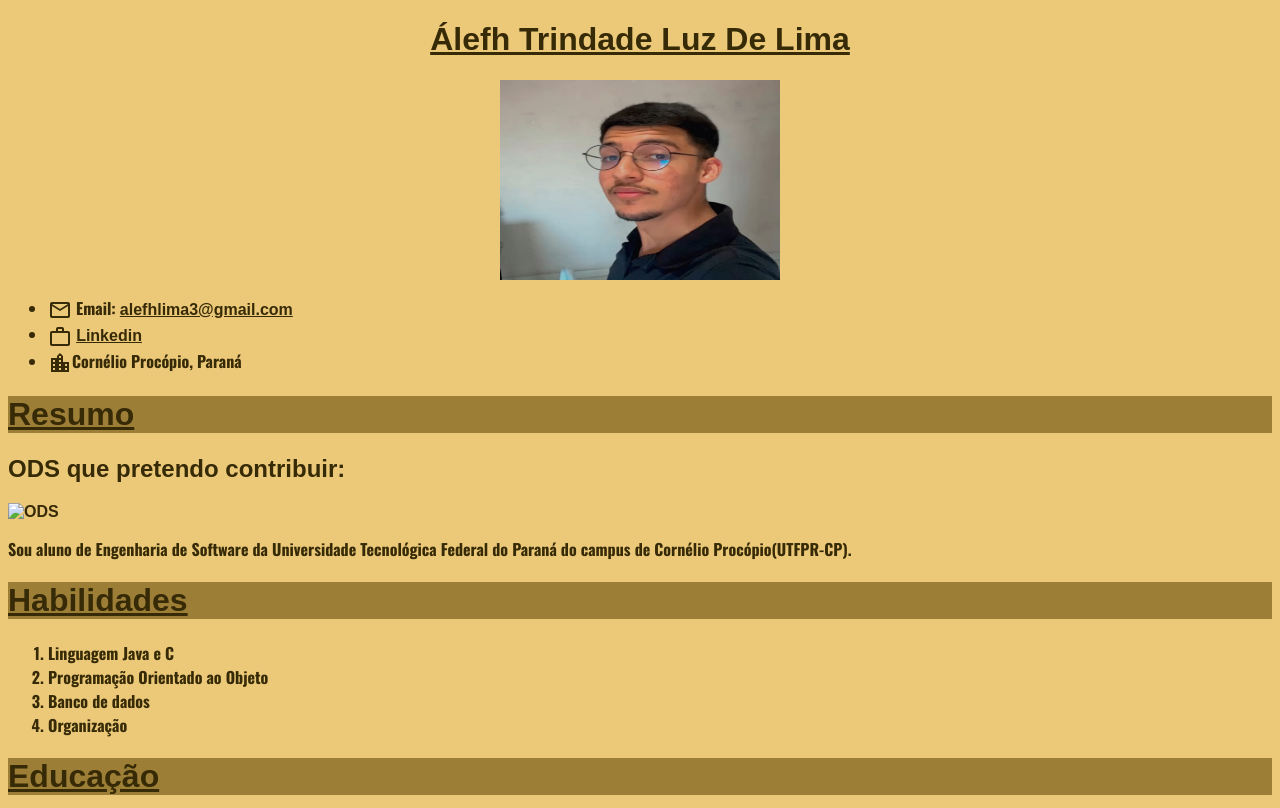
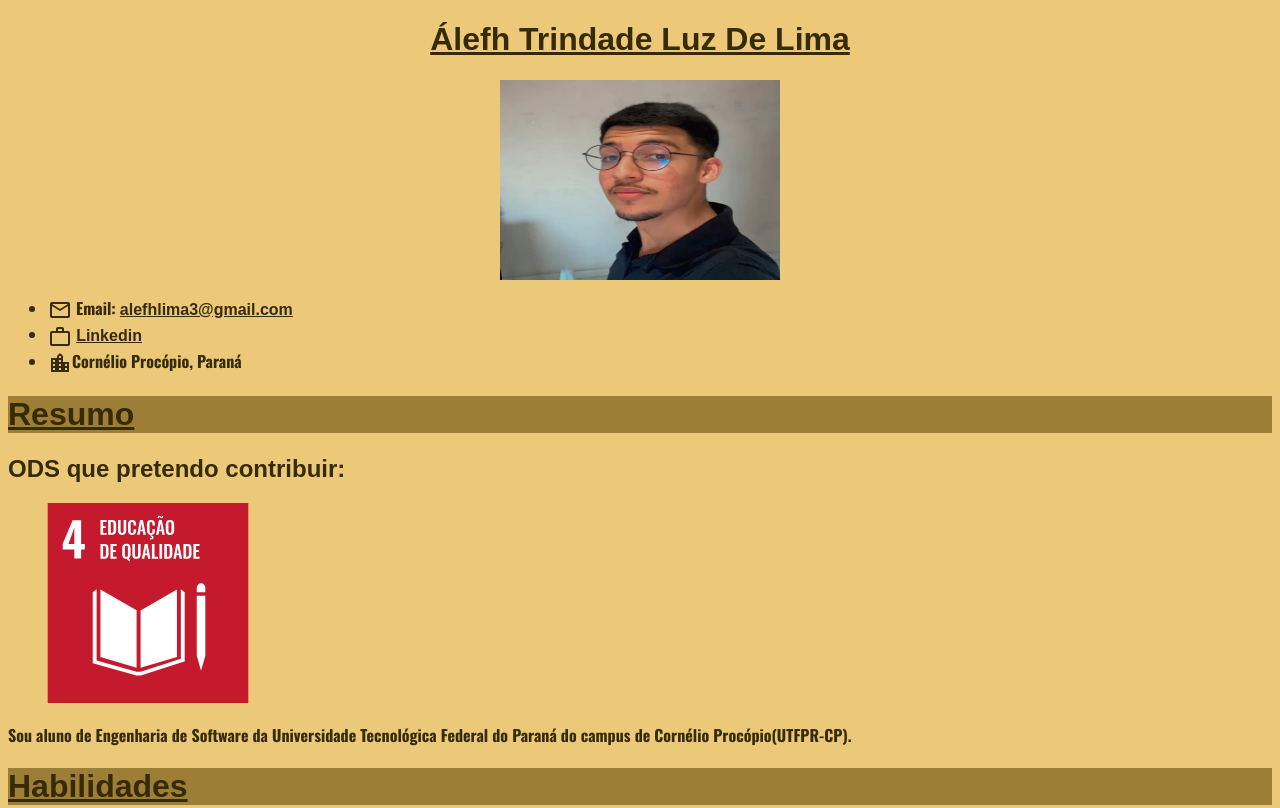
Before and after one commit to alefhbr123/Primeiro-Projeto-Curriculo, a plain HTML site: page index.html in a window 1280 px wide. Shown: the top 808 px of the page. Drawn offline with nearby package versions, Linux system fonts and the light colour scheme.

Commit message:
Update index.html

```diff
--- a/index.html
+++ b/index.html
@@ -35,7 +35,7 @@
     </nav>
     <h1 id="resumo">Resumo</h1>
     <h2>ODS que pretendo contribuir:</h2>
-    <img src="figs/ods.svg" alt="ODS" width="280" height="200">
+    <img src="Primeiro-Projeto-Curriculo/ods.svg" alt="ODS" width="280" height="200">
     <p>Sou aluno de Engenharia de Software da Universidade Tecnológica Federal do Paraná do campus de Cornélio Procópio(UTFPR-CP). </p>
     <h1 class="skill">Habilidades</h1>
     <ol>
```
